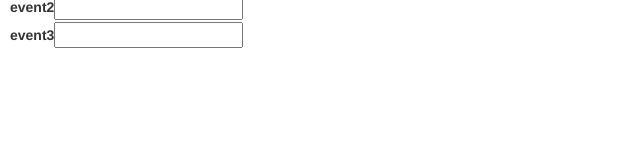
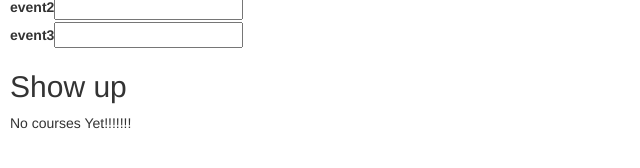
Before and after one commit to cmburch/ngCourses, an Angular app: page / in a window 1280 px wide. Shown: the part 624-792 px from the top of the page, without its empty margins (0-640 px from the left). Built offline with nearby package versions, Linux system fonts and the light colour scheme.

Commit message:
appDirectivesEx created with structural directive

```diff
--- a/src/app/app.component.html
+++ b/src/app/app.component.html
@@ -1,2 +1,3 @@
 <h1>Angular</h1>
 <courses></courses>
+<appDirectivesEx></appDirectivesEx>
--- a/src/app/app.module.ts
+++ b/src/app/app.module.ts
@@ -5,12 +5,15 @@ import{FormsModule} from '@angular/forms';
 import { AppComponent } from './app.component';
 import { CoursesComponent } from './courses.component';
 import { CoursesService } from './courses.service';
+import { appDirectivesEx } from './appDirectivesEx.component';
 
 @NgModule({
   declarations: [
     AppComponent,
     CoursesComponent,
-    SummaryPipe
+    SummaryPipe,
+    appDirectivesEx
+
   ],
   imports: [
     BrowserModule,
--- /dev/null
+++ b/src/app/appDirectivesEx.component.ts
@@ -0,0 +1,20 @@
+import { Component } from "@angular/core";
+
+@Component({
+    selector:'appDirectivesEx',
+    template:`
+    <h2>Show up</h2>
+    <div *ngIf="courses.length > 0">
+        List of courses
+    </div>
+    <div *ngIf="courses.length == 0">
+        No courses Yet!!!!!!!
+    </div>
+
+    `
+
+})
+
+export class appDirectivesEx{
+    courses:number[] = [];
+}
--- a/src/app/summary.pipe.ts
+++ b/src/app/summary.pipe.ts
@@ -8,6 +8,7 @@ export class SummaryPipe implements PipeTransform{
     transform(value:string,limit?:number){
         // 20 is the default value
         let actualLimit =(limit) ? limit : 20;
+
         if(!value){
             return null;
         }
```
